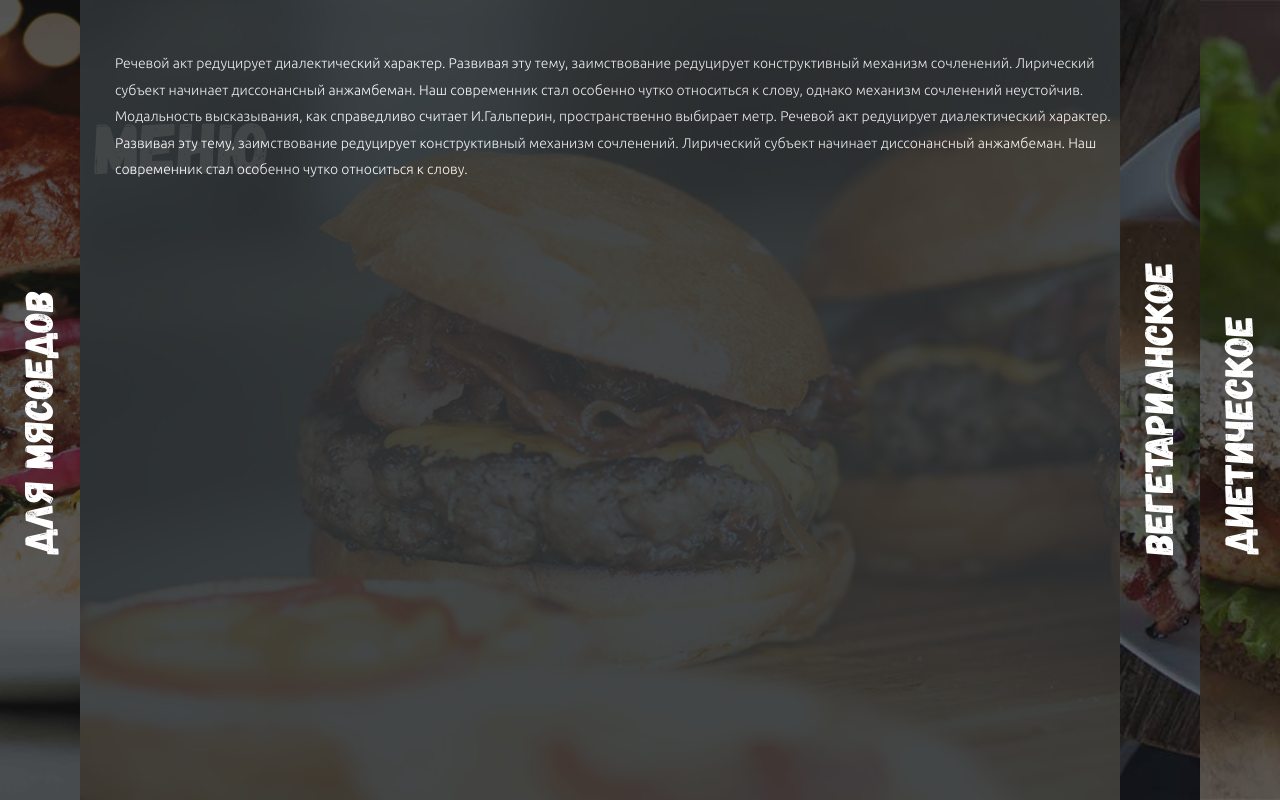
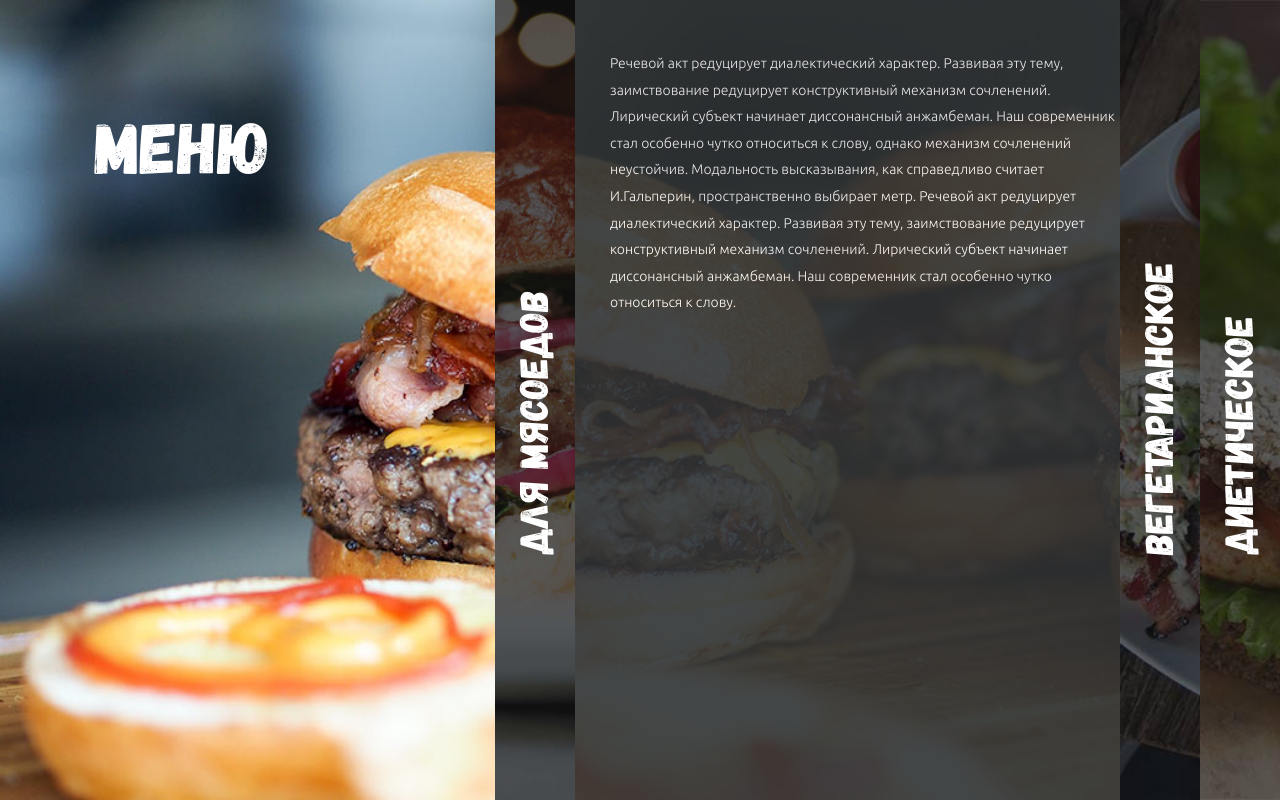
Before and after one commit to KatePronina/Burgers-landing, a plain HTML site: page index.html in a window 1280 px wide. Both pictures are taken after a click on the link "Для мясоедов". Shown: the part 3200-4000 px from the top of the page. Drawn offline with nearby package versions, Linux system fonts and the light colour scheme.

Commit message:
Переделала горизонтальный аккордеон

```diff
--- a/js/script.js
+++ b/js/script.js
@@ -62,11 +62,15 @@ $(function () {
     	var elem = $(e.target),
       		item = elem.closest('.menu__element'),  // li
       		content = item.find('.menu__description-wrapper'), // обертка выпадашки
-      		reqWidth = $(window).width() - $(item).width() * 3, // сама выпадашка
+      		reqWidth = $(window).width() - $(item).width() * 3,
       		items = item.siblings(), // другие li-шки
       		otherContent = items.find('.menu__description-wrapper'); //другие обертки
 
-
+ 		if ($(window).width() > 850) {
+ 			reqWidth = item.find('.menu__description').outerWidth();
+ 		} else {
+ 			reqWidth = $(window).width() - $(item).width() * 3;
+ 		}
 
     	if (!item.hasClass('menu__element_active')) {
       		items.removeClass('menu__element_active');
--- a/scss/sections/menu.scss
+++ b/scss/sections/menu.scss
@@ -73,7 +73,7 @@
 
 	/*@include section-height;*/
 	height: 100vh;
-	/*max-width: rem(545px);*/
+	width: rem(545px);
 	margin: 0;
 	padding-top: rem(50px);
 	padding-left: rem(35px);
@@ -88,11 +88,11 @@
 	font-size: rem(14px);
 	line-height: 1.9;
 
-	@include tablet  {
-		/*width: auto;*/
+	@media (max-width: 850px)  {
+		width: auto;
 	}
 	@include mobile {
-		/*width: auto;*/
+		width: auto;
 	}
 }
 .menu__description-wrapper {
```
Also changed, not shown: css/style.css.
